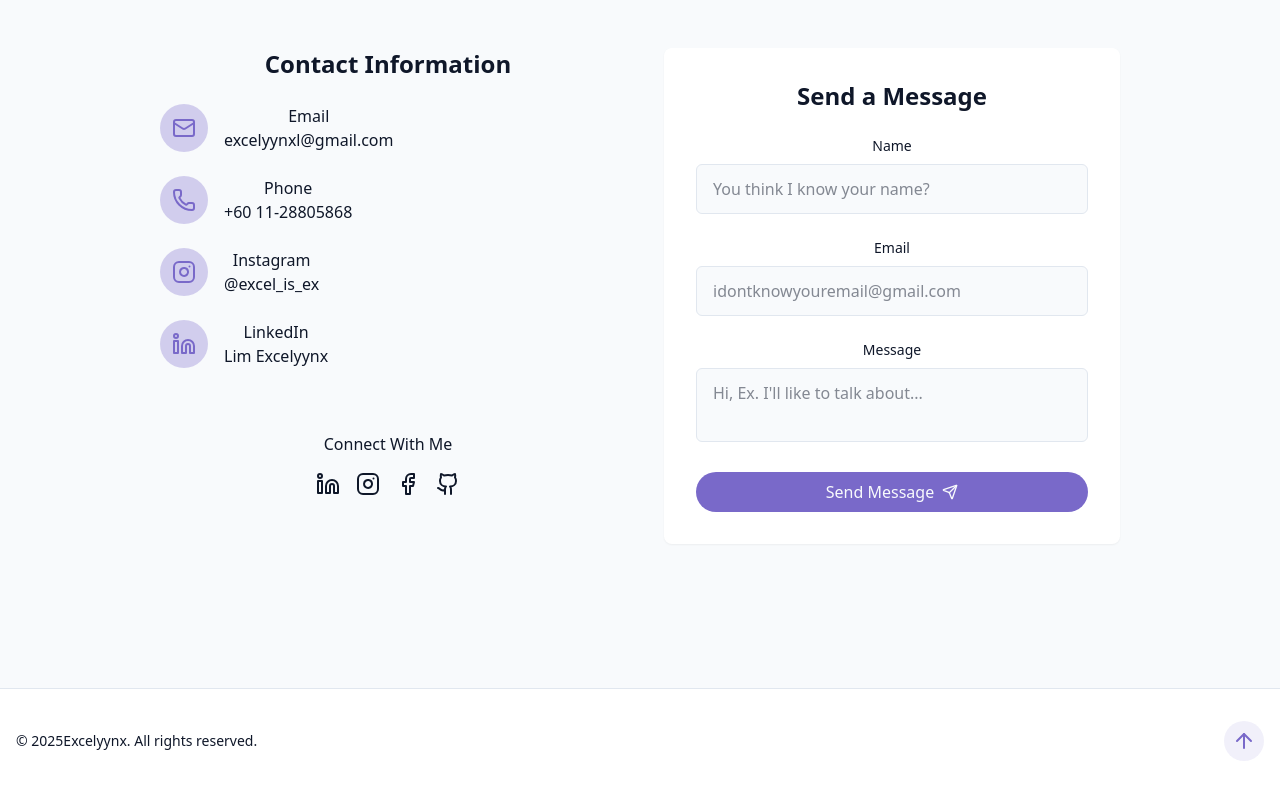
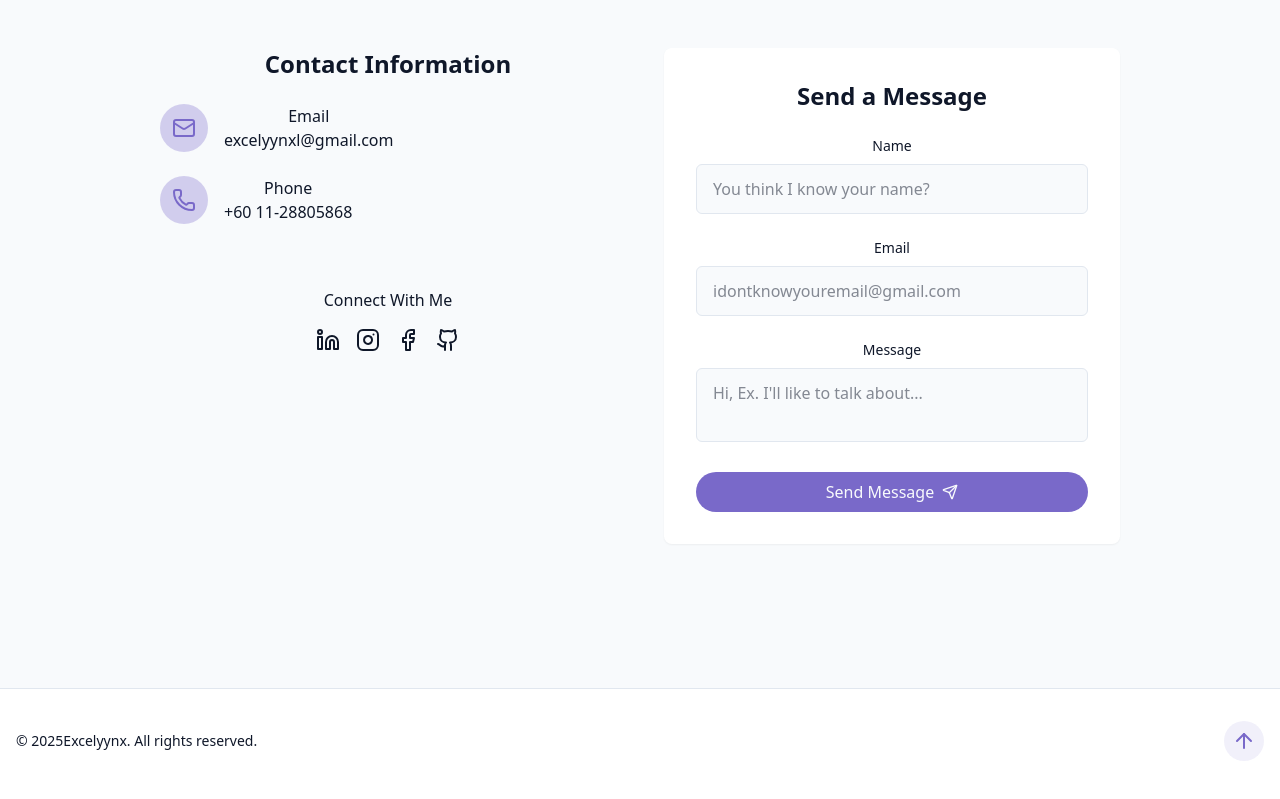
Before and after one commit to excelyynxl-a11y/my-portfolio, a React (Vite) app: page / in a window 1280 px wide. Shown: the part 4336-5135 px from the top of the page. Built offline with nearby package versions, Linux system fonts and the light colour scheme.

Commit message:
update contact section

```diff
--- a/src/components/ContactSection.jsx
+++ b/src/components/ContactSection.jsx
@@ -101,40 +101,6 @@ export const ContactSection = () => {
                                         className="text-muted-foreground hover:text-primary transition-colors"
                                     >
                                         +60 11-28805868
-                                    </a>
-                                </div>
-                            </div>
-
-                            <div className="flex items-start space-x-4">
-                                <div className="p-3 rounded-full bg-primary/30">
-                                    <Instagram className="h-6 w-6 text-primary"/> {" "}
-                                </div>
-                                <div>
-                                    <h4 className="font-medium">
-                                        Instagram
-                                    </h4>
-                                    <a
-                                        href="https://www.instagram.com/excel_is_ex/?hl=en"
-                                        className="text-muted-foreground hover:text-primary transition-colors"
-                                    >
-                                        @excel_is_ex
-                                    </a>
-                                </div>
-                            </div>
-
-                            <div className="flex items-start space-x-4">
-                                <div className="p-3 rounded-full bg-primary/30">
-                                    <Linkedin className="h-6 w-6 text-primary"/> {" "}
-                                </div>
-                                <div>
-                                    <h4 className="font-medium">
-                                        LinkedIn
-                                    </h4>
-                                    <a
-                                        href="https://www.linkedin.com/in/excelyynx-lim-177973304/"
-                                        className="text-muted-foreground hover:text-primary transition-colors"
-                                    >
-                                        Lim Excelyynx
                                     </a>
                                 </div>
                             </div>
--- a/src/components/ThemeToggle.jsx
+++ b/src/components/ThemeToggle.jsx
@@ -1,10 +1,9 @@
 import { useEffect, useState } from "react";
 import { Sun, Moon } from "lucide-react";
 import { cn } from "@/lib/utils";
-// continue at 46:18
 
 export const ThemeToggle = () => {
-    const [isDarkMode, setIsDarkMode] = useState(false);
+    const [isDarkMode, setIsDarkMode] = useState(true);
 
     useEffect(() => {
         const storedTheme = localStorage.getItem("theme")
@@ -32,8 +31,8 @@ export const ThemeToggle = () => {
     return (
         <button onClick={toggleTheme}
             className={cn(
-                "fixed max-sm:hidden top-5 right-5 z-50 p-2 rounded-full transition-colors duration-300",
-                "focus:outlin-hidden"
+                "fixed top-5 max-sm:hidden right-5 z-50 p-2 rounded-full transition-colors duration-300",
+                "focus:outline-hidden"
             )}
         >
             {isDarkMode ? (
```
